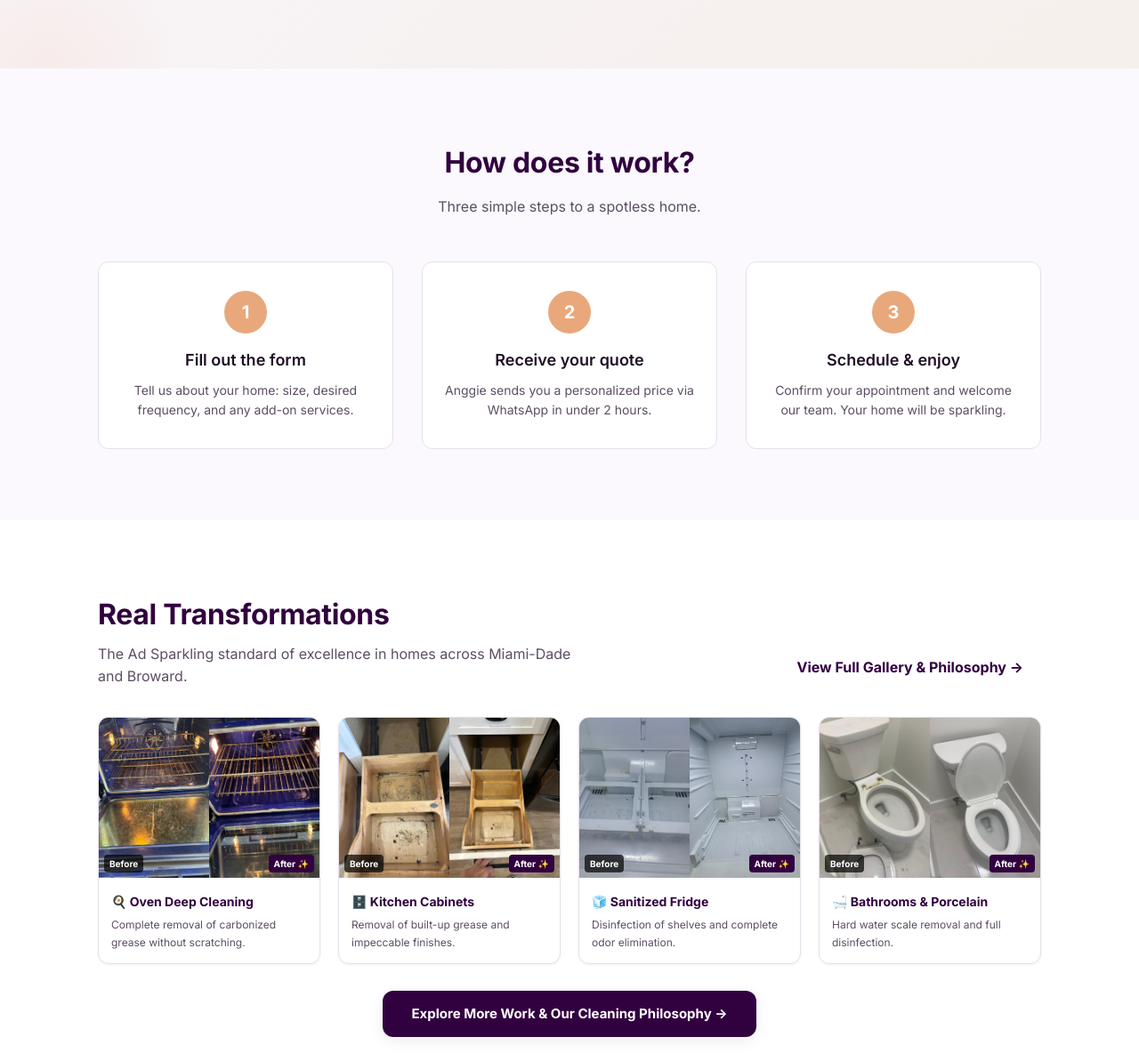
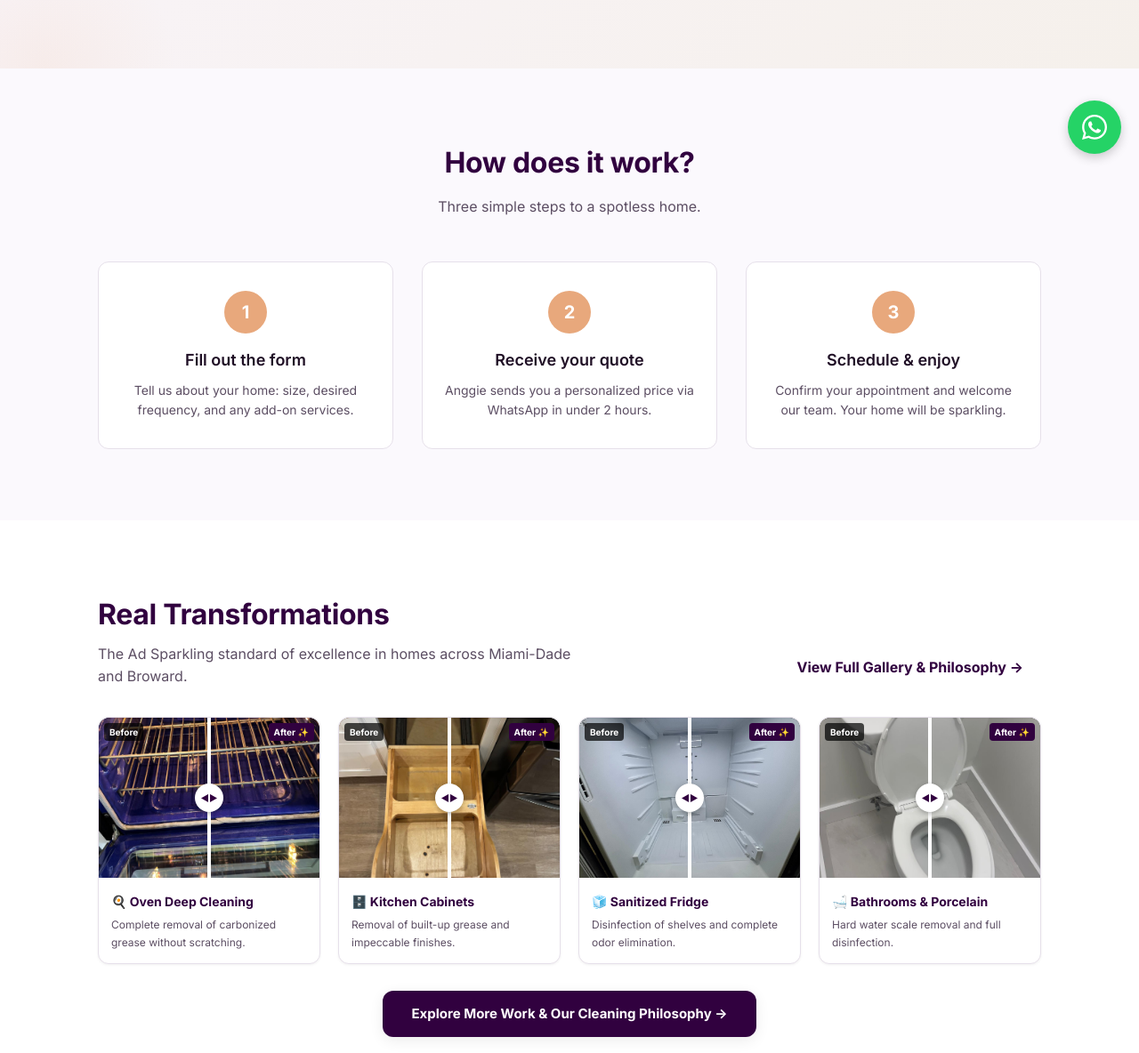
Before and after one commit to Kreika-hub/AdSparkling-Cleaning, a website: page index.html in a window 1280 px wide. Shown: the part 607-1791 px from the top of the page at 89% size. Drawn offline with Linux system fonts and the light colour scheme; a web font is replaced by a local one.

Commit message:
feat: slider magico antes-despues y boton flotante de whatsapp en landing

```diff
--- a/assets/css/style.css
+++ b/assets/css/style.css
@@ -493,3 +493,92 @@ body {
   color: #fff;
   box-shadow: 0 2px 6px rgba(49, 1, 63, 0.25);
 }
+
+/* ============================================
+   BEFORE / AFTER SLIDER
+   ============================================ */
+.before-after-container {
+  position: relative;
+  width: 100%;
+  height: 180px;
+  overflow: hidden;
+  background: #000;
+  border-radius: 12px 12px 0 0;
+  user-select: none;
+}
+.ba-img {
+  position: absolute;
+  top: 0;
+  left: 0;
+  width: 100%;
+  height: 100%;
+  object-fit: cover;
+  pointer-events: none;
+}
+.ba-before {
+  width: 50%; /* Initial position */
+  overflow: hidden;
+  z-index: 2;
+  border-right: 2px solid white;
+}
+.ba-after {
+  z-index: 1;
+}
+.ba-slider {
+  position: absolute;
+  top: 0;
+  left: 50%;
+  bottom: 0;
+  width: 4px;
+  background: white;
+  z-index: 3;
+  cursor: ew-resize;
+  transform: translateX(-50%);
+}
+.ba-slider::after {
+  content: '◄►';
+  position: absolute;
+  top: 50%;
+  left: 50%;
+  transform: translate(-50%, -50%);
+  width: 32px;
+  height: 32px;
+  background: white;
+  border-radius: 50%;
+  color: var(--primary);
+  display: flex;
+  align-items: center;
+  justify-content: center;
+  font-size: 10px;
+  font-weight: bold;
+  box-shadow: 0 2px 6px rgba(0,0,0,0.3);
+}
+
+/* ============================================
+   FLOATING WHATSAPP BUTTON
+   ============================================ */
+.floating-wa {
+  position: fixed;
+  bottom: 20px;
+  right: 20px;
+  width: 60px;
+  height: 60px;
+  background-color: #25d366;
+  color: white;
+  border-radius: 50%;
+  display: flex;
+  align-items: center;
+  justify-content: center;
+  box-shadow: 0 4px 12px rgba(0,0,0,0.2);
+  z-index: 999;
+  text-decoration: none;
+  transition: transform 0.3s cubic-bezier(0.175, 0.885, 0.32, 1.275);
+}
+.floating-wa:hover {
+  transform: scale(1.1) translateY(-5px);
+}
+.floating-wa svg {
+  fill: currentColor;
+  width: 32px;
+  height: 32px;
+}
--- a/index.html
+++ b/index.html
@@ -161,15 +161,14 @@
       <div style="display:grid; grid-template-columns:repeat(auto-fit, minmax(250px, 1fr)); gap:20px; margin-bottom:30px;">
         <!-- Card 1: Horno -->
         <div style="background:#fff; border-radius:12px; overflow:hidden; border:1px solid var(--border); box-shadow:var(--shadow-sm);">
-          <div style="display:grid; grid-template-columns:1fr 1fr; height:180px; position:relative;">
-            <div style="position:relative; overflow:hidden;">
-              <img src="imagenes%20comparativa/horno%20azul%20sucio2.jpeg" alt="Horno sucio" style="width:100%; height:100%; object-fit:cover;">
-              <span style="position:absolute; bottom:6px; left:6px; background:rgba(0,0,0,0.7); color:#fff; font-size:10px; font-weight:700; padding:2px 6px; border-radius:4px;" data-i18n="badge_before">Antes</span>
+          <div class="before-after-container">
+            <img class="ba-img ba-after" src="imagenes%20comparativa/horno%20azul%20limpio%202.jpeg" alt="Horno limpio">
+            <div class="ba-before">
+              <img class="ba-img" src="imagenes%20comparativa/horno%20azul%20sucio2.jpeg" alt="Horno sucio">
             </div>
-            <div style="position:relative; overflow:hidden;">
-              <img src="imagenes%20comparativa/horno%20azul%20limpio%202.jpeg" alt="Horno limpio" style="width:100%; height:100%; object-fit:cover;">
-              <span style="position:absolute; bottom:6px; right:6px; background:var(--primary); color:#fff; font-size:10px; font-weight:700; padding:2px 6px; border-radius:4px;" data-i18n="badge_after">Después ✨</span>
-            </div>
+            <div class="ba-slider"></div>
+            <span style="position:absolute; top:6px; left:6px; background:rgba(0,0,0,0.7); color:#fff; font-size:10px; font-weight:700; padding:2px 6px; border-radius:4px; z-index:4; pointer-events:none;" data-i18n="badge_before">Antes</span>
+            <span style="position:absolute; top:6px; right:6px; background:var(--primary); color:#fff; font-size:10px; font-weight:700; padding:2px 6px; border-radius:4px; z-index:4; pointer-events:none;" data-i18n="badge_after">Después ✨</span>
           </div>
           <div style="padding:14px;">
             <strong style="font-size:14px; color:var(--primary);" data-i18n="card_oven_title">🍳 Desengrase de Horno</strong>
@@ -179,15 +178,14 @@
 
         <!-- Card 2: Gabinetes -->
         <div style="background:#fff; border-radius:12px; overflow:hidden; border:1px solid var(--border); box-shadow:var(--shadow-sm);">
-          <div style="display:grid; grid-template-columns:1fr 1fr; height:180px; position:relative;">
-            <div style="position:relative; overflow:hidden;">
-              <img src="imagenes%20comparativa/gabinete%20sucio.jpeg" alt="Gabinete sucio" style="width:100%; height:100%; object-fit:cover;">
-              <span style="position:absolute; bottom:6px; left:6px; background:rgba(0,0,0,0.7); color:#fff; font-size:10px; font-weight:700; padding:2px 6px; border-radius:4px;" data-i18n="badge_before">Antes</span>
+          <div class="before-after-container">
+            <img class="ba-img ba-after" src="imagenes%20comparativa/gabinete%20limpio.jpeg" alt="Gabinete limpio">
+            <div class="ba-before">
+              <img class="ba-img" src="imagenes%20comparativa/gabinete%20sucio.jpeg" alt="Gabinete sucio">
             </div>
-            <div style="position:relative; overflow:hidden;">
-              <img src="imagenes%20comparativa/gabinete%20limpio.jpeg" alt="Gabinete limpio" style="width:100%; height:100%; object-fit:cover;">
-              <span style="position:absolute; bottom:6px; right:6px; background:var(--primary); color:#fff; font-size:10px; font-weight:700; padding:2px 6px; border-radius:4px;" data-i18n="badge_after">Después ✨</span>
-            </div>
+            <div class="ba-slider"></div>
+            <span style="position:absolute; top:6px; left:6px; background:rgba(0,0,0,0.7); color:#fff; font-size:10px; font-weight:700; padding:2px 6px; border-radius:4px; z-index:4; pointer-events:none;" data-i18n="badge_before">Antes</span>
+            <span style="position:absolute; top:6px; right:6px; background:var(--primary); color:#fff; font-size:10px; font-weight:700; padding:2px 6px; border-radius:4px; z-index:4; pointer-events:none;" data-i18n="badge_after">Después ✨</span>
           </div>
           <div style="padding:14px;">
             <strong style="font-size:14px; color:var(--primary);" data-i18n="card_cabinet_title">🗄️ Gabinetes de Cocina</strong>
@@ -197,15 +195,14 @@
 
         <!-- Card 3: Nevera -->
         <div style="background:#fff; border-radius:12px; overflow:hidden; border:1px solid var(--border); box-shadow:var(--shadow-sm);">
-          <div style="display:grid; grid-template-columns:1fr 1fr; height:180px; position:relative;">
-            <div style="position:relative; overflow:hidden;">
-              <img src="imagenes%20comparativa/nevera%20sucio2.jpeg" alt="Nevera sucia" style="width:100%; height:100%; object-fit:cover;">
-              <span style="position:absolute; bottom:6px; left:6px; background:rgba(0,0,0,0.7); color:#fff; font-size:10px; font-weight:700; padding:2px 6px; border-radius:4px;" data-i18n="badge_before">Antes</span>
+          <div class="before-after-container">
+            <img class="ba-img ba-after" src="imagenes%20comparativa/nevera%20limpio.jpeg" alt="Nevera limpia">
+            <div class="ba-before">
+              <img class="ba-img" src="imagenes%20comparativa/nevera%20sucio2.jpeg" alt="Nevera sucia">
             </div>
-            <div style="position:relative; overflow:hidden;">
-              <img src="imagenes%20comparativa/nevera%20limpio.jpeg" alt="Nevera limpia" style="width:100%; height:100%; object-fit:cover;">
-              <span style="position:absolute; bottom:6px; right:6px; background:var(--primary); color:#fff; font-size:10px; font-weight:700; padding:2px 6px; border-radius:4px;" data-i18n="badge_after">Después ✨</span>
-            </div>
+            <div class="ba-slider"></div>
+            <span style="position:absolute; top:6px; left:6px; background:rgba(0,0,0,0.7); color:#fff; font-size:10px; font-weight:700; padding:2px 6px; border-radius:4px; z-index:4; pointer-events:none;" data-i18n="badge_before">Antes</span>
+            <span style="position:absolute; top:6px; right:6px; background:var(--primary); color:#fff; font-size:10px; font-weight:700; padding:2px 6px; border-radius:4px; z-index:4; pointer-events:none;" data-i18n="badge_after">Después ✨</span>
           </div>
           <div style="padding:14px;">
             <strong style="font-size:14px; color:var(--primary);" data-i18n="card_fridge_title">🧊 Nevera Sanitizada</strong>
@@ -215,15 +212,14 @@
 
         <!-- Card 4: Baños -->
         <div style="background:#fff; border-radius:12px; overflow:hidden; border:1px solid var(--border); box-shadow:var(--shadow-sm);">
-          <div style="display:grid; grid-template-columns:1fr 1fr; height:180px; position:relative;">
-            <div style="position:relative; overflow:hidden;">
-              <img src="imagenes%20comparativa/poceta%20sucia.jpeg" alt="Inodoro sucio" style="width:100%; height:100%; object-fit:cover;">
-              <span style="position:absolute; bottom:6px; left:6px; background:rgba(0,0,0,0.7); color:#fff; font-size:10px; font-weight:700; padding:2px 6px; border-radius:4px;" data-i18n="badge_before">Antes</span>
+          <div class="before-after-container">
+            <img class="ba-img ba-after" src="imagenes%20comparativa/poceta%20con%20tapa%20limpio.jpeg" alt="Inodoro limpio">
+            <div class="ba-before">
+              <img class="ba-img" src="imagenes%20comparativa/poceta%20sucia.jpeg" alt="Inodoro sucio">
             </div>
-            <div style="position:relative; overflow:hidden;">
-              <img src="imagenes%20comparativa/poceta%20con%20tapa%20limpio.jpeg" alt="Inodoro limpio" style="width:100%; height:100%; object-fit:cover;">
-              <span style="position:absolute; bottom:6px; right:6px; background:var(--primary); color:#fff; font-size:10px; font-weight:700; padding:2px 6px; border-radius:4px;" data-i18n="badge_after">Después ✨</span>
-            </div>
+            <div class="ba-slider"></div>
+            <span style="position:absolute; top:6px; left:6px; background:rgba(0,0,0,0.7); color:#fff; font-size:10px; font-weight:700; padding:2px 6px; border-radius:4px; z-index:4; pointer-events:none;" data-i18n="badge_before">Antes</span>
+            <span style="position:absolute; top:6px; right:6px; background:var(--primary); color:#fff; font-size:10px; font-weight:700; padding:2px 6px; border-radius:4px; z-index:4; pointer-events:none;" data-i18n="badge_after">Después ✨</span>
           </div>
           <div style="padding:14px;">
             <strong style="font-size:14px; color:var(--primary);" data-i18n="card_bath_title">🛁 Baños &amp; Porcelana</strong>
@@ -439,7 +435,13 @@
     </div>
   </footer>
 
+  <!-- FLOATING WHATSAPP -->
+  <a href="https://wa.me/17864582442" target="_blank" class="floating-wa" aria-label="Chat on WhatsApp">
+    <svg xmlns="http://www.w3.org/2000/svg" viewBox="0 0 448 512"><path d="M380.9 97.1C339 55.1 283.2 32 223.9 32c-122.4 0-222 99.6-222 222 0 39.1 10.2 77.3 29.6 111L0 480l117.7-30.9c32.4 17.7 68.9 27 106.1 27h.1c122.3 0 224.1-99.6 224.1-222 0-59.3-25.2-115-67.1-157zm-157 341.6c-33.2 0-65.7-8.9-94-25.7l-6.7-4-69.8 18.3L72 359.2l-4.4-7c-18.5-29.4-28.2-63.3-28.2-98.2 0-101.7 82.8-184.5 184.6-184.5 49.3 0 95.6 19.2 130.4 54.1 34.8 34.9 56.2 81.2 56.1 130.5 0 101.8-84.9 184.6-186.6 184.6zm101.2-138.2c-5.5-2.8-32.8-16.2-37.9-18-5.1-1.9-8.8-2.8-12.5 2.8-3.7 5.6-14.3 18-17.6 21.8-3.2 3.7-6.5 4.2-12 1.4-32.6-16.3-54-29.1-75.5-66-5.7-9.8 5.7-9.1 16.3-30.3 1.8-3.7 .9-6.9-.5-9.7-1.4-2.8-12.5-30.1-17.1-41.2-4.5-10.8-9.1-9.3-12.5-9.5-3.2-.2-6.9-.2-10.6-.2-3.7 0-9.7 1.4-14.8 6.9-5.1 5.6-19.4 19-19.4 46.3 0 27.3 19.9 53.7 22.6 57.4 2.8 3.7 39.1 59.7 94.8 83.8 35.2 15.2 49 16.5 66.6 13.9 10.7-1.6 32.8-13.4 37.4-26.4 4.6-13 4.6-24.1 3.2-26.4-1.3-2.5-5-3.9-10.5-6.6z"/></svg>
+  </a>
+
   <script src="assets/js/i18n.js"></script>
+  <script src="assets/js/before-after.js"></script>
   <script src="assets/js/app.js"></script>
   <script src="assets/js/inline-logos.js" defer></script>
 </body>
```
Also changed, not shown: assets/js/before-after.js (added, +50 -0 lines).
